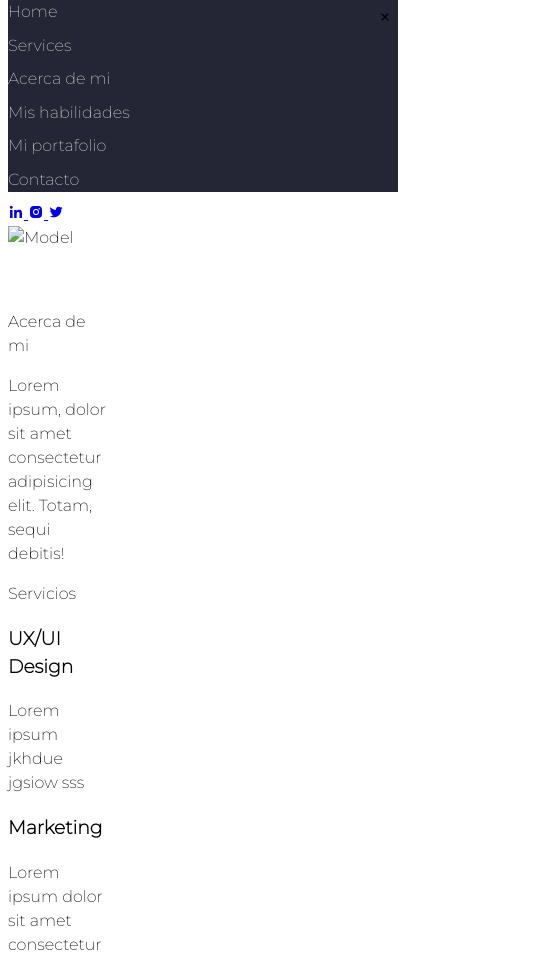
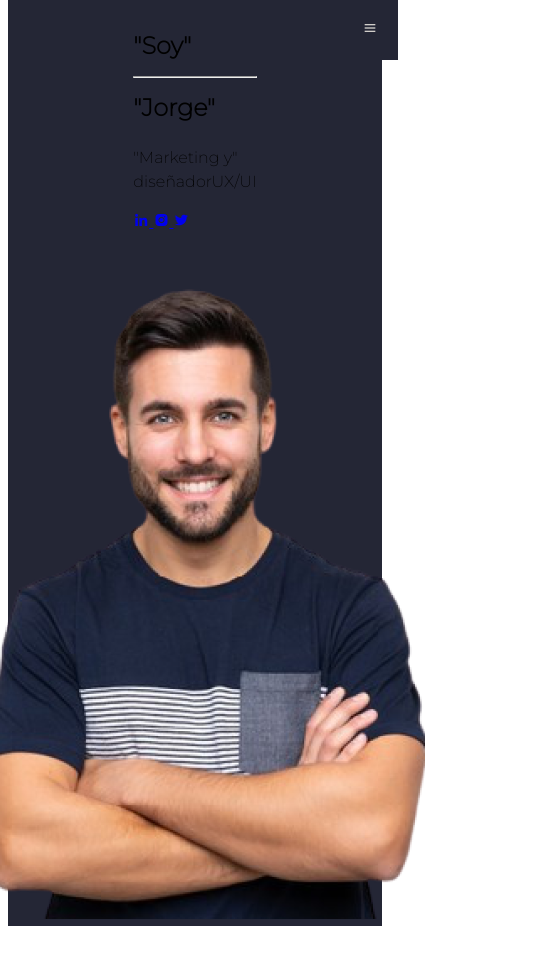
Before and after one commit to elcarlosfranco13/Portafolio-Academlo, a plain HTML site: page index.html in a window 390 px wide. Shown: the top 960 px of the page, 543 px wide, since content can reach past the window. Drawn offline with nearby package versions, Linux system fonts and the light colour scheme.

Commit message:
segundo commit, navbar funcional

```diff
--- a/index.html
+++ b/index.html
@@ -11,6 +11,7 @@
   <link rel="preconnect" href="https://fonts.googleapis.com">
   <link rel="preconnect" href="https://fonts.gstatic.com" crossorigin>
   <link href="https://fonts.googleapis.com/css2?family=Montserrat:wght@200&display=swap" rel="stylesheet">
+  <script src="./script.js"></script>
 </head>
 
 <body>
@@ -32,7 +33,8 @@
       </div>
     </div>
   </header>
-  <header class="header__container">
+  <section class="header">
+    <div class="header__container">
       <div class="header_info">
         <h2>
           "Soy"
@@ -55,13 +57,15 @@
             <i class='bx bxl-twitter'></i>
           </a>
         </div>
+      </div>
       <div class="header__image--container">
         <div class="header__image">
-          <img src="./photo mobile.png" alt="Model">
+          <img src="photo desktop.png" alt="Model">
         </div>
       </div>
     </div>
-  </header>
+  </section>
+
   <main>
     <div class="wrapper">
       <section id="aboutme" class="aboutme">Acerca de mi
@@ -112,7 +116,7 @@
       </section>
       <section id="portfolio" class="portfolio">Mi portafolio
         <div class="portfolio__container">
-          <img src="ejemplo3.jpg, ejemplo5.jpg, ejemplo1.jpg, ejemplo2.jpg">
+          <img src="ejemplo1.jpg">
         </div>
       </section>
       <section id="contact" class="contact">Contacto
@@ -130,6 +134,15 @@
 
     </div>
   </main>
+  <script>
+    btnClose.onclick = function () {
+      menu.classList.remove("active")
+    }
+    btnOpen.onclick = function () {
+      menu.classList.add("active")
+
+    }
+  </script>
 </body>
 
 </html>
--- /dev/null
+++ b/script.js
@@ -0,0 +1,9 @@
+<script>
+    btnClose.onclick= function (){
+  menu.classList.remove("active")
+}
+    btnOpen.onclick = function (){
+  menu.classList.add("active")
+
+}
+  </script>
--- a/style.css
+++ b/style.css
@@ -9,6 +9,9 @@ html {
 
 :root {
   --navbar-height: 60px;
+  --color-primary: #242635;
+  --font-colortext: #d1ceca;
+  --font-colorheader:#34B0BE;
 }
 
 *,
@@ -16,9 +19,14 @@ html {
 *::after {
   box-sizing: inherit;
 }
+.body{
+  margin: 0;
+}
 .section {
   height: 100%;
+  color: var(--font-colorheader);
 }
+/* Diseño de navbar */
 .navbar {
   position: fixed;
   width: 100%;
@@ -42,7 +50,6 @@ html {
 .navbar__list {
   display: flex;
 }
-
 .a {
   text-decoration: none;
 }
@@ -50,7 +57,6 @@ html {
   color: #d1ceca;
   text-decoration: none;
 }
-
 .navbar__list {
   display: flex;
 }
@@ -58,6 +64,18 @@ html {
   max-width: 100%;
   width: 100%;
 }
+/* Diseño del Header */
+.header{
+  background-color: var(--color-primary);
+}
+.header__container{
+  position: relative;
+  display: flex;
+  margin: 0 auto;
+  flex-direction: column;
+  align-items: center;
+}
+
 .wrapper {
   width: 100px;
   margin-top: var(--navbar-height);
@@ -67,20 +85,39 @@ html {
   .navbar__list {
     flex-direction: column;
     gap: 0.6rem;
+    margin: 2rem 0 1.5rem;
+    align-items: center;
+
+  }
+  .navbar_button{
+    position:absolute;
+    right: 20px;
+    color: #d1ceca;
+    cursor: pointer;
+
   }
 
   .navbar__menu {
-    top: 0;
+    top: -700%;
     position: absolute;
     width: 100%;
     background-color: #242635;
+    border-radius: 0 0 20px 20px;
+    box-shadow: 0 0 12px 3px #000;
+    transition: all .3s ease;
+  }
+  .navbar__menu.active {
+    top: 0;
+  }
 
-  }
   .btn--close{
     position: absolute;
     top: 9px;
-    right: 5px;
+    right: 20px;
+    color: #d1ceca;
+    cursor: pointer;
   }
+
 }
 /* version escritorio */
 @media (min-width: 500px) {
```
Also changed, not shown: ejemplo1.jpg (added), ejemplo2.jpg (added), ejemplo3.jpg (added), ejemplo5.jpg (added), photo desktop.png (added), photo mobile.png (added). Lines whose indentation alone changed are shown as unchanged.
